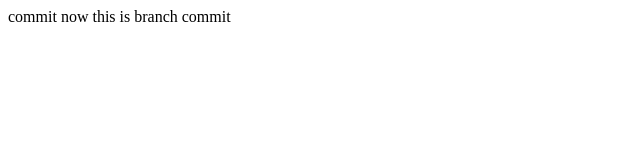
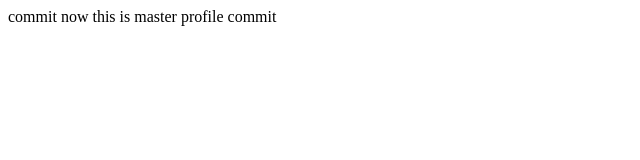
Before and after one commit to murtazabutt12345/reo, a plain HTML site: page index.html in a window 1280 px wide. Shown: the full height of the page, 0-640 px from the left. Drawn offline with Linux system fonts and the light colour scheme.

Commit message:
master commit

```diff
--- a/index.html
+++ b/index.html
@@ -7,4 +7,4 @@
     </body>
 
 </html>
-commit now this is branch commit
+commit now this is master profile commit
```
